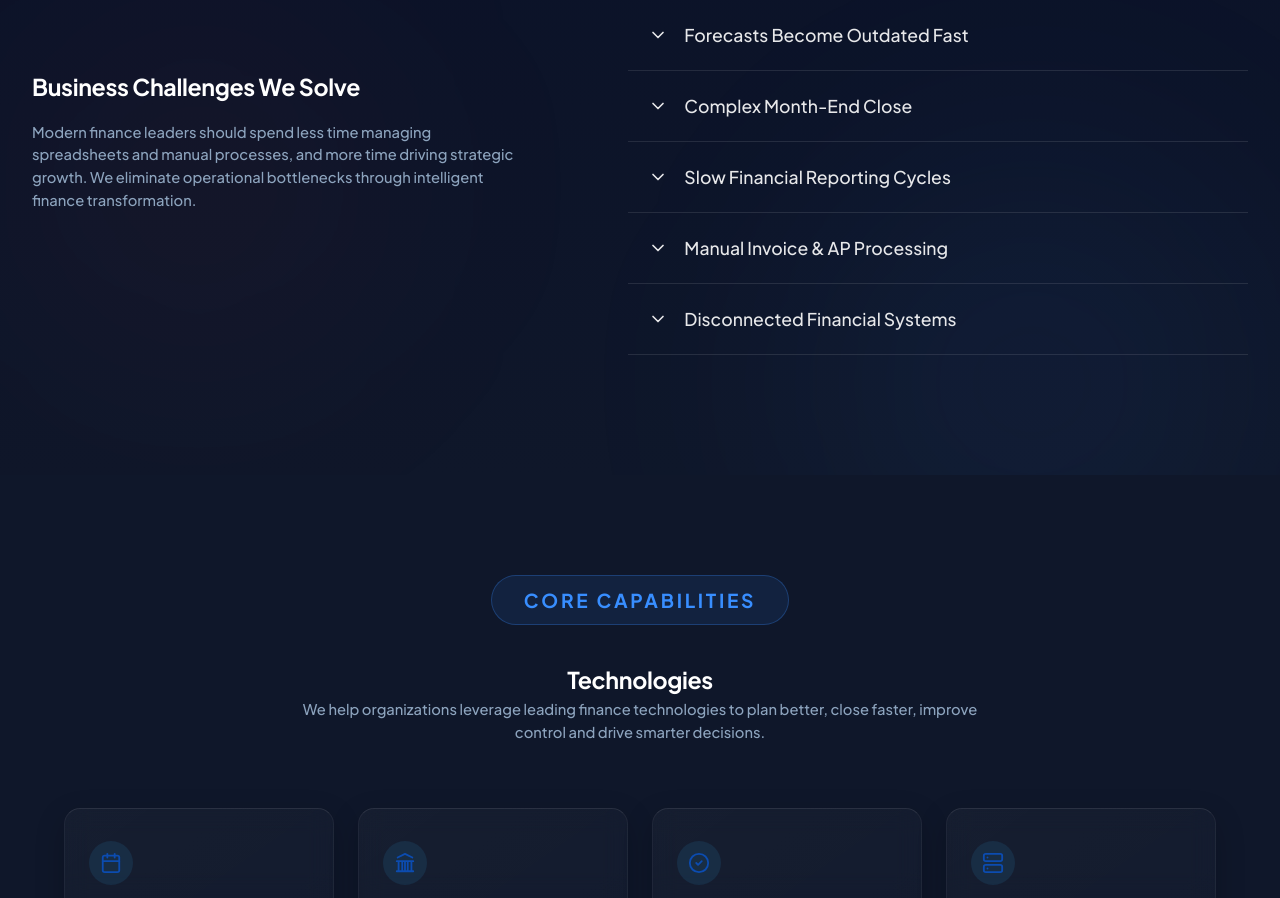
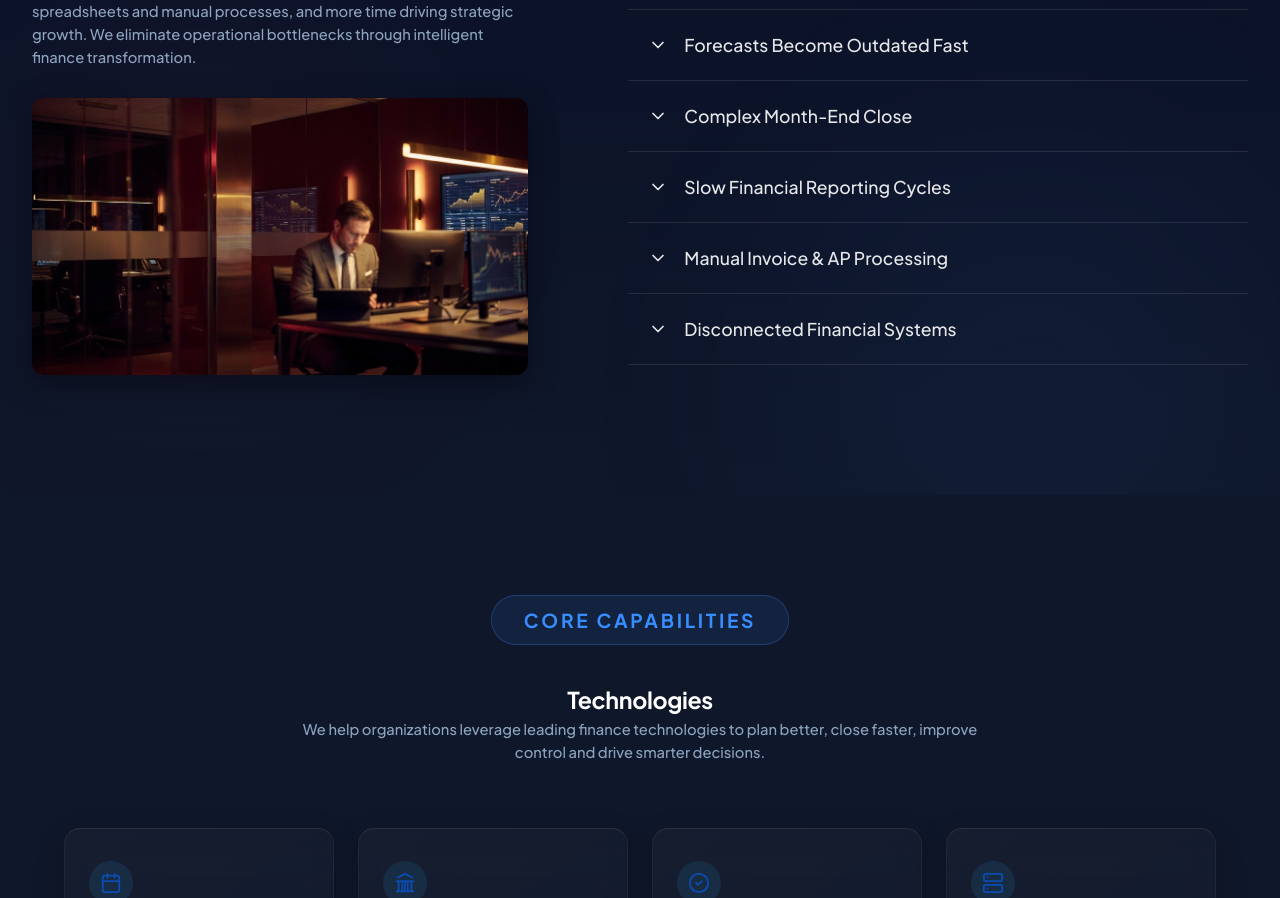
Before and after one commit to Harshit-1309/Gooner_tech, a React (Vite) app: page / in a window 1280 px wide. Shown: the part 1669-2567 px from the top of the page. Built offline with nearby package versions, Linux system fonts and the light colour scheme; the HTML template or start-up script is replaced by a standard one.

Commit message:
feat: Add finance professional photo to Challenges and Solutions section

```diff
--- a/src/components/ChallengesSolutions.jsx
+++ b/src/components/ChallengesSolutions.jsx
@@ -1,4 +1,5 @@
 import { useState, useCallback } from 'react';
+import challengesPhoto from '../assets/challenges_photo.jpg';
 
 const PAIRS_DATA = [
   {
@@ -201,6 +202,17 @@ export default function ChallengesSolutions() {
               Modern finance leaders should spend less time managing spreadsheets and manual processes, and more time
               driving strategic growth. We eliminate operational bottlenecks through intelligent finance transformation.
             </p>
+            <img
+              src={challengesPhoto}
+              alt="Finance professional analyzing data on multiple screens"
+              style={{
+                width: '100%',
+                marginTop: '30px',
+                borderRadius: '12px',
+                boxShadow: '0 8px 30px rgba(0, 0, 0, 0.4)',
+                display: 'block'
+              }}
+            />
           </div>
         </div>
 
```
Also changed, not shown: src/assets/challenges_photo.jpg (added).
